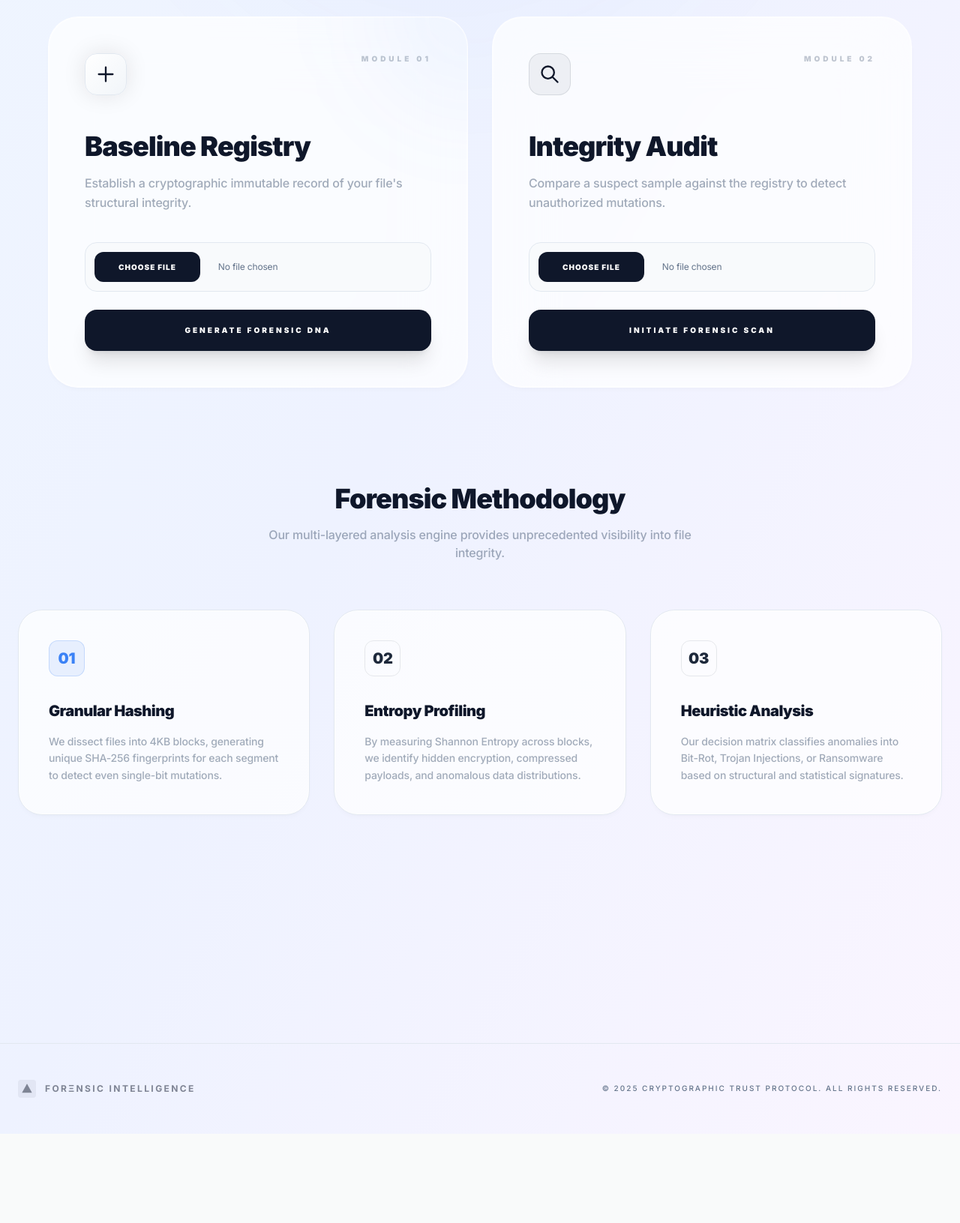
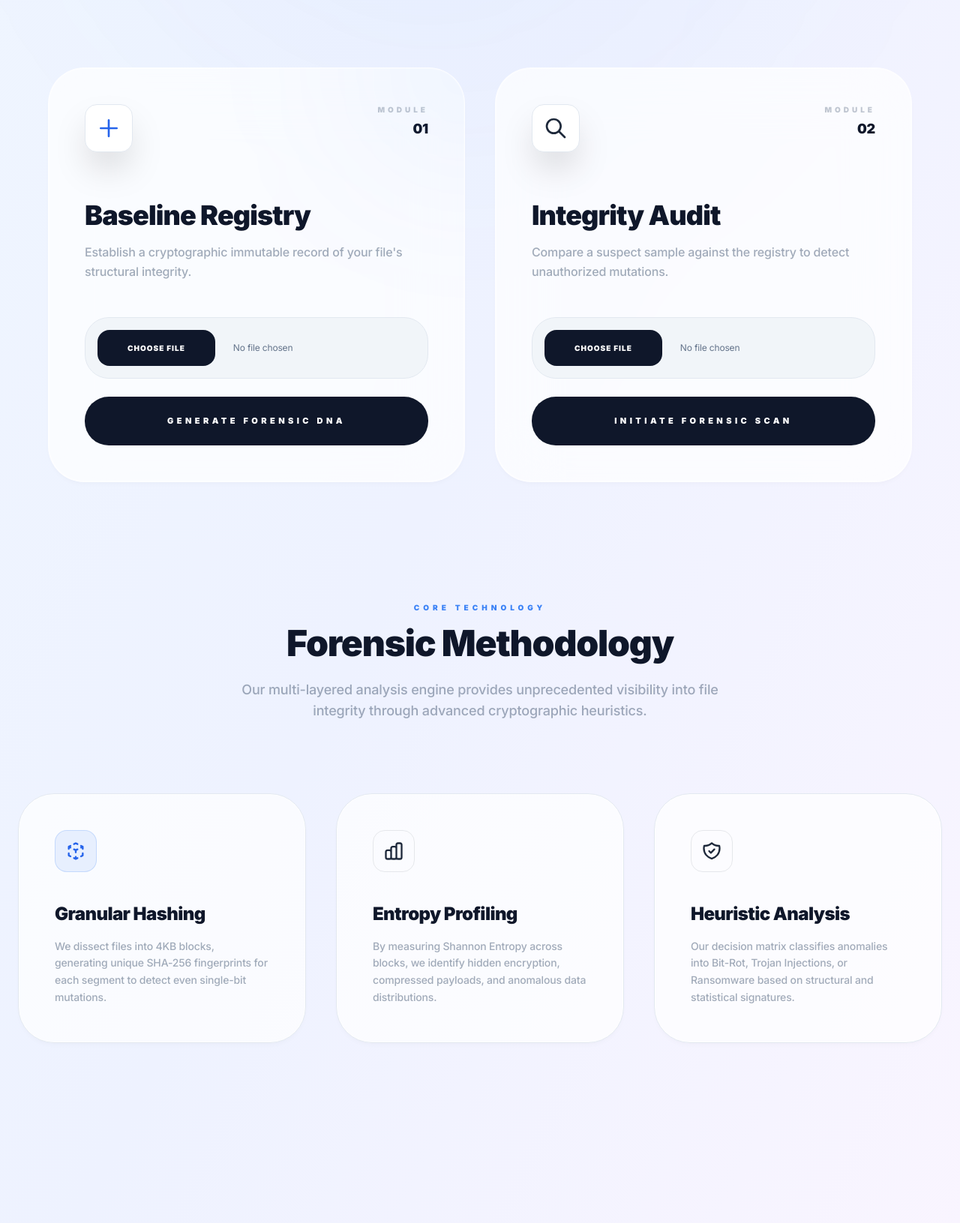
Before and after one commit to vaishnav4281/file-integrity, a Django app: page / in a window 1280 px wide. Shown: the part 801-2432 px from the top of the page at 75% size. Before the commit the page ends 2265 px from the top, so only its background shows below. Run offline with Django 5.2, Linux system fonts and the light colour scheme; some libraries are stand-ins or nearby versions.

Commit message:
design: Redesign landing page with premium SaaS UI
- Enhanced hero section with massive typography and dynamic glows
- Modernized action cards with improved spacing and hover effects
- Refined methodology section with cleaner grid and custom icons
- Improved success feedback UI for baseline registration

```diff
--- a/core/templates/core/landing.html
+++ b/core/templates/core/landing.html
@@ -4,73 +4,83 @@
 <div class="max-w-7xl mx-auto px-6 py-24">
 
     <!-- Hero Section -->
-    <div class="text-center mb-32 relative">
+    <div class="text-center mb-40 relative">
+        <!-- Decorative Glows -->
         <div
-            class="absolute top-1/2 left-1/2 -translate-x-1/2 -translate-y-1/2 w-[800px] h-[800px] bg-gradient-to-tr from-accent/10 via-violet-500/10 to-rose-500/10 blur-[120px] rounded-full -z-10 animate-pulse-slow">
+            class="absolute top-1/2 left-1/2 -translate-x-1/2 -translate-y-1/2 w-[1000px] h-[1000px] bg-gradient-to-tr from-blue-500/10 via-violet-500/10 to-rose-500/10 blur-[150px] rounded-full -z-10 animate-pulse-slow">
         </div>
 
-        <div class="inline-flex items-center gap-2 px-4 py-1.5 bg-slate-900/5 dark:bg-white/5 rounded-full border border-slate-900/10 dark:border-white/10 mb-12 reveal"
+        <div class="inline-flex items-center gap-3 px-5 py-2 bg-white/50 dark:bg-white/5 rounded-full border border-slate-200 dark:border-white/10 mb-12 reveal shadow-sm backdrop-blur-xl"
             style="animation-delay: 0.1s;">
-            <span class="text-[9px] font-black tracking-[0.4em] text-accent uppercase">Protocol v4.0.2</span>
-            <div class="w-1 h-1 rounded-full bg-slate-900/20 dark:bg-white/20"></div>
-            <span class="text-[9px] font-black tracking-[0.4em] text-secondary uppercase">Quantum-Safe</span>
+            <div class="flex items-center gap-2">
+                <span class="relative flex h-2 w-2">
+                    <span
+                        class="animate-ping absolute inline-flex h-full w-full rounded-full bg-emerald-400 opacity-75"></span>
+                    <span class="relative inline-flex rounded-full h-2 w-2 bg-emerald-500"></span>
+                </span>
+                <span class="text-[10px] font-black tracking-[0.3em] text-slate-900 dark:text-white uppercase">Network
+                    Active</span>
+            </div>
+            <div class="w-px h-3 bg-slate-200 dark:bg-white/10"></div>
+            <span class="text-[10px] font-black tracking-[0.3em] text-secondary uppercase">Protocol v4.0.2</span>
         </div>
 
-        <h1 class="text-6xl md:text-9xl font-black tracking-tighter text-slate-900 dark:text-white mb-8 leading-[0.85] reveal"
+        <h1 class="text-7xl md:text-[10rem] font-black tracking-tighter text-slate-900 dark:text-white mb-10 leading-[0.8] reveal"
             style="animation-delay: 0.2s;">
-            DECODE THE <br />
+            SECURE THE <br />
             <span
-                class="bg-clip-text text-transparent bg-gradient-to-r from-accent via-violet-500 to-rose-500 animate-gradient-x">UNSEEN.</span>
+                class="bg-clip-text text-transparent bg-gradient-to-r from-blue-600 via-violet-600 to-rose-600 dark:from-white dark:via-purple-200 dark:to-blue-200 animate-gradient-x">INTEGRITY.</span>
         </h1>
 
-        <p class="text-lg md:text-xl text-secondary max-w-2xl mx-auto leading-relaxed font-medium mb-16 reveal opacity-80"
+        <p class="text-xl md:text-2xl text-secondary max-w-3xl mx-auto leading-relaxed font-medium mb-20 reveal opacity-70"
             style="animation-delay: 0.3s;">
             Advanced cryptographic forensics for the modern infrastructure.
             Detect byte-level anomalies with sub-atomic precision.
         </p>
 
-        <div class="flex flex-wrap justify-center gap-6 reveal" style="animation-delay: 0.4s;">
+        <div class="flex flex-wrap justify-center gap-4 reveal" style="animation-delay: 0.4s;">
             <div
-                class="flex items-center gap-3 px-6 py-3 bg-white/50 dark:bg-white/5 rounded-2xl border border-slate-200 dark:border-white/5 hover:border-accent/30 hover:bg-accent/5 transition-colors duration-300 shadow-sm dark:shadow-none">
-                <span
-                    class="text-[10px] font-bold tracking-widest text-secondary uppercase group-hover:text-accent">Entropy
-                    Analysis</span>
+                class="px-6 py-3 bg-slate-900/5 dark:bg-white/5 rounded-2xl border border-slate-900/10 dark:border-white/10 text-[10px] font-black uppercase tracking-[0.2em] text-secondary">
+                Shannon Entropy
             </div>
             <div
-                class="flex items-center gap-3 px-6 py-3 bg-white/50 dark:bg-white/5 rounded-2xl border border-slate-200 dark:border-white/5 hover:border-violet-500/30 hover:bg-violet-500/5 transition-colors duration-300 shadow-sm dark:shadow-none">
-                <span class="text-[10px] font-bold tracking-widest text-secondary uppercase">SHA-256 Granular</span>
+                class="px-6 py-3 bg-slate-900/5 dark:bg-white/5 rounded-2xl border border-slate-900/10 dark:border-white/10 text-[10px] font-black uppercase tracking-[0.2em] text-secondary">
+                SHA-256 Granular
             </div>
             <div
-                class="flex items-center gap-3 px-6 py-3 bg-white/50 dark:bg-white/5 rounded-2xl border border-slate-200 dark:border-white/5 hover:border-rose-500/30 hover:bg-rose-500/5 transition-colors duration-300 shadow-sm dark:shadow-none">
-                <span class="text-[10px] font-bold tracking-widest text-secondary uppercase">Heuristic Threat
-                    Intel</span>
+                class="px-6 py-3 bg-slate-900/5 dark:bg-white/5 rounded-2xl border border-slate-900/10 dark:border-white/10 text-[10px] font-black uppercase tracking-[0.2em] text-secondary">
+                Heuristic Engine
             </div>
         </div>
     </div>
 
     <!-- Main Actions -->
-    <div class="grid grid-cols-1 lg:grid-cols-2 gap-8 max-w-6xl mx-auto mb-32">
+    <div class="grid grid-cols-1 lg:grid-cols-2 gap-10 max-w-6xl mx-auto mb-40">
 
         <!-- Register -->
-        <div class="glass-card rounded-[2.5rem] p-12 relative overflow-hidden group reveal"
+        <div class="glass-card rounded-[3rem] p-12 relative overflow-hidden group reveal"
             style="animation-delay: 0.5s;">
             <div
-                class="absolute top-0 right-0 w-64 h-64 bg-accent/5 blur-3xl rounded-full -mr-32 -mt-32 transition-all duration-700 group-hover:bg-accent/10">
+                class="absolute top-0 right-0 w-80 h-80 bg-blue-500/5 blur-[100px] rounded-full -mr-40 -mt-40 transition-all duration-700 group-hover:bg-blue-500/10">
             </div>
 
-            <div class="flex items-start justify-between mb-12">
+            <div class="flex items-start justify-between mb-16">
                 <div
-                    class="w-14 h-14 bg-gradient-to-br from-white to-slate-100 dark:from-white dark:to-zinc-200 rounded-2xl flex items-center justify-center shadow-[0_0_30px_rgba(0,0,0,0.1)] dark:shadow-[0_0_30px_rgba(255,255,255,0.1)] group-hover:scale-110 transition-transform duration-500 border border-slate-200 dark:border-white/20">
-                    <svg class="w-7 h-7 text-slate-900" fill="none" stroke="currentColor" viewBox="0 0 24 24">
+                    class="w-16 h-16 bg-white dark:bg-white/10 rounded-2xl flex items-center justify-center shadow-2xl group-hover:scale-110 transition-transform duration-500 border border-slate-200 dark:border-white/20">
+                    <svg class="w-8 h-8 text-blue-600 dark:text-blue-400" fill="none" stroke="currentColor"
+                        viewBox="0 0 24 24">
                         <path stroke-linecap="round" stroke-linejoin="round" stroke-width="2" d="M12 4v16m8-8H4" />
                     </svg>
                 </div>
-                <span class="text-[10px] font-black tracking-[0.4em] text-secondary uppercase opacity-40">Module
-                    01</span>
+                <div class="text-right">
+                    <span
+                        class="text-[10px] font-black tracking-[0.4em] text-secondary uppercase opacity-40 block mb-1">Module</span>
+                    <span class="text-lg font-black text-slate-900 dark:text-white">01</span>
+                </div>
             </div>
 
             <h2 class="text-4xl font-black text-slate-900 dark:text-white mb-4 tracking-tight">Baseline Registry</h2>
-            <p class="text-secondary mb-10 text-base leading-relaxed font-medium opacity-60">
+            <p class="text-secondary mb-12 text-base leading-relaxed font-medium opacity-60">
                 Establish a cryptographic immutable record of your file's structural integrity.
             </p>
 
@@ -79,44 +89,47 @@
                 {% csrf_token %}
                 <div class="relative group/input">
                     <input type="file" name="file" required class="block w-full text-xs text-secondary
-                        file:mr-6 file:py-3 file:px-8
-                        file:rounded-xl file:border-0
+                        file:mr-6 file:py-4 file:px-10
+                        file:rounded-2xl file:border-0
                         file:text-[10px] file:font-black file:uppercase file:tracking-widest
                         file:bg-slate-900 file:text-white dark:file:bg-white dark:file:text-black
-                        hover:file:bg-slate-800 dark:hover:file:bg-zinc-200 file:transition-all
-                        focus:outline-none bg-slate-50 dark:bg-white/[0.02] rounded-2xl border border-slate-200 dark:border-white/5 p-3
-                        group-hover/input:border-slate-300 dark:group-hover/input:border-white/20 transition-all duration-500
+                        hover:file:scale-105 file:transition-all
+                        focus:outline-none bg-slate-100 dark:bg-white/[0.03] rounded-[2rem] border border-slate-200 dark:border-white/5 p-4
+                        group-hover/input:border-blue-500/30 transition-all duration-500
                     " />
                 </div>
                 <button type="submit"
-                    class="btn-premium w-full py-5 bg-slate-900 text-white dark:bg-white dark:text-black rounded-2xl font-black text-[10px] uppercase tracking-[0.3em] hover:bg-slate-800 dark:hover:bg-zinc-200 active:scale-[0.98] shadow-xl">
+                    class="btn-premium w-full py-6 bg-slate-900 text-white dark:bg-white dark:text-black rounded-[2rem] font-black text-[11px] uppercase tracking-[0.4em] hover:shadow-2xl hover:shadow-blue-500/20 active:scale-[0.98] transition-all duration-300">
                     Generate Forensic DNA
                 </button>
             </form>
         </div>
 
         <!-- Verify -->
-        <div class="glass-card rounded-[2.5rem] p-12 relative overflow-hidden group reveal"
+        <div class="glass-card rounded-[3rem] p-12 relative overflow-hidden group reveal"
             style="animation-delay: 0.6s;">
             <div
-                class="absolute top-0 right-0 w-64 h-64 bg-rose-500/5 blur-3xl rounded-full -mr-32 -mt-32 transition-all duration-700 group-hover:bg-rose-500/10">
+                class="absolute top-0 right-0 w-80 h-80 bg-rose-500/5 blur-[100px] rounded-full -mr-40 -mt-40 transition-all duration-700 group-hover:bg-rose-500/10">
             </div>
 
-            <div class="flex items-start justify-between mb-12">
+            <div class="flex items-start justify-between mb-16">
                 <div
-                    class="w-14 h-14 bg-slate-900/5 dark:bg-white/5 border border-slate-900/10 dark:border-white/10 rounded-2xl flex items-center justify-center group-hover:scale-110 transition-transform duration-500 group-hover:border-rose-500/50 group-hover:bg-rose-500/10">
-                    <svg class="w-7 h-7 text-slate-900 dark:text-white group-hover:text-rose-500 transition-colors"
-                        fill="none" stroke="currentColor" viewBox="0 0 24 24">
+                    class="w-16 h-16 bg-white dark:bg-white/10 rounded-2xl flex items-center justify-center shadow-2xl group-hover:scale-110 transition-transform duration-500 border border-slate-200 dark:border-white/20">
+                    <svg class="w-8 h-8 text-rose-600 dark:text-rose-400" fill="none" stroke="currentColor"
+                        viewBox="0 0 24 24">
                         <path stroke-linecap="round" stroke-linejoin="round" stroke-width="2"
                             d="M21 21l-6-6m2-5a7 7 0 11-14 0 7 7 0 0114 0z" />
                     </svg>
                 </div>
-                <span class="text-[10px] font-black tracking-[0.4em] text-secondary uppercase opacity-40">Module
-                    02</span>
+                <div class="text-right">
+                    <span
+                        class="text-[10px] font-black tracking-[0.4em] text-secondary uppercase opacity-40 block mb-1">Module</span>
+                    <span class="text-lg font-black text-slate-900 dark:text-white">02</span>
+                </div>
             </div>
 
             <h2 class="text-4xl font-black text-slate-900 dark:text-white mb-4 tracking-tight">Integrity Audit</h2>
-            <p class="text-secondary mb-10 text-base leading-relaxed font-medium opacity-60">
+            <p class="text-secondary mb-12 text-base leading-relaxed font-medium opacity-60">
                 Compare a suspect sample against the registry to detect unauthorized mutations.
             </p>
 
@@ -125,60 +138,78 @@
                 {% csrf_token %}
                 <div class="relative group/input">
                     <input type="file" name="file" required class="block w-full text-xs text-secondary
-                        file:mr-6 file:py-3 file:px-8
-                        file:rounded-xl file:border-0
+                        file:mr-6 file:py-4 file:px-10
+                        file:rounded-2xl file:border-0
                         file:text-[10px] file:font-black file:uppercase file:tracking-widest
                         file:bg-slate-900 file:text-white dark:file:bg-white dark:file:text-black
-                        hover:file:bg-slate-800 dark:hover:file:bg-zinc-200 file:transition-all
-                        focus:outline-none bg-slate-50 dark:bg-white/[0.02] rounded-2xl border border-slate-200 dark:border-white/5 p-3
-                        group-hover/input:border-slate-300 dark:group-hover/input:border-white/20 transition-all duration-500
+                        hover:file:scale-105 file:transition-all
+                        focus:outline-none bg-slate-100 dark:bg-white/[0.03] rounded-[2rem] border border-slate-200 dark:border-white/5 p-4
+                        group-hover/input:border-rose-500/30 transition-all duration-500
                     " />
                 </div>
                 <button type="submit"
-                    class="btn-premium w-full py-5 bg-slate-900 text-white dark:bg-white dark:text-black rounded-2xl font-black text-[10px] uppercase tracking-[0.3em] hover:bg-slate-800 dark:hover:bg-zinc-200 active:scale-[0.98] shadow-xl">
+                    class="btn-premium w-full py-6 bg-slate-900 text-white dark:bg-white dark:text-black rounded-[2rem] font-black text-[11px] uppercase tracking-[0.4em] hover:shadow-2xl hover:shadow-rose-500/20 active:scale-[0.98] transition-all duration-300">
                     Initiate Forensic Scan
                 </button>
             </form>
         </div>
     </div>
 
-    <!-- How it Works Section -->
-    <div class="mb-32 reveal" style="animation-delay: 0.7s;">
-        <div class="text-center mb-16">
-            <h2 class="text-4xl font-black text-slate-900 dark:text-white mb-4 tracking-tight">Forensic Methodology</h2>
-            <p class="text-secondary max-w-xl mx-auto font-medium opacity-60">Our multi-layered analysis engine provides
-                unprecedented visibility into file integrity.</p>
+    <!-- Methodology Section -->
+    <div class="mb-40 reveal" style="animation-delay: 0.7s;">
+        <div class="text-center mb-24">
+            <div class="text-[10px] font-black tracking-[0.5em] text-accent uppercase mb-4">Core Technology</div>
+            <h2 class="text-5xl font-black text-slate-900 dark:text-white mb-6 tracking-tight">Forensic Methodology</h2>
+            <p class="text-secondary max-w-2xl mx-auto text-lg font-medium opacity-60">Our multi-layered analysis engine
+                provides
+                unprecedented visibility into file integrity through advanced cryptographic heuristics.</p>
         </div>
 
-        <div class="grid grid-cols-1 md:grid-cols-3 gap-8">
-            <div class="glass-card p-10 rounded-[2rem] border border-slate-200 dark:border-white/5">
+        <div class="grid grid-cols-1 md:grid-cols-3 gap-10">
+            <div
+                class="glass-card p-12 rounded-[3rem] border border-slate-200 dark:border-white/5 group hover:bg-blue-500/[0.02]">
                 <div
-                    class="w-12 h-12 bg-accent/10 rounded-xl flex items-center justify-center mb-8 border border-accent/20">
-                    <span class="text-accent font-black text-xl">01</span>
+                    class="w-14 h-14 bg-blue-500/10 rounded-2xl flex items-center justify-center mb-10 border border-blue-500/20 group-hover:scale-110 transition-transform duration-500">
+                    <svg class="w-7 h-7 text-blue-600 dark:text-blue-400" fill="none" stroke="currentColor"
+                        viewBox="0 0 24 24">
+                        <path stroke-linecap="round" stroke-linejoin="round" stroke-width="2"
+                            d="M14 10l-2 1m0 0l-2-1m2 1v2.5M20 7l-2 1m2-1l-2-1m2 1v2.5M14 4l-2-1-2 1M4 7l2-1M4 7l2 1M4 7v2.5M12 21l-2-1m2 1l2-1m-2 1v-2.5M6 18l-2-1v-2.5M18 18l2-1v-2.5" />
+                    </svg>
                 </div>
-                <h3 class="text-xl font-black text-slate-900 dark:text-white mb-4 tracking-tight">Granular Hashing</h3>
+                <h3 class="text-2xl font-black text-slate-900 dark:text-white mb-4 tracking-tight">Granular Hashing</h3>
                 <p class="text-sm text-secondary leading-relaxed font-medium opacity-60">We dissect files into 4KB
                     blocks, generating unique SHA-256 fingerprints for each segment to detect even single-bit mutations.
                 </p>
             </div>
 
-            <div class="glass-card p-10 rounded-[2rem] border border-slate-200 dark:border-white/5">
+            <div
+                class="glass-card p-12 rounded-[3rem] border border-slate-200 dark:border-white/5 group hover:bg-violet-500/[0.02]">
                 <div
-                    class="w-12 h-12 bg-violet-500/10 rounded-xl flex items-center justify-center mb-8 border border-violet-500/20">
-                    <span class="text-violet-500 font-black text-xl">02</span>
+                    class="w-14 h-14 bg-violet-500/10 rounded-2xl flex items-center justify-center mb-10 border border-violet-500/20 group-hover:scale-110 transition-transform duration-500">
+                    <svg class="w-7 h-7 text-violet-600 dark:text-violet-400" fill="none" stroke="currentColor"
+                        viewBox="0 0 24 24">
+                        <path stroke-linecap="round" stroke-linejoin="round" stroke-width="2"
+                            d="M9 19v-6a2 2 0 00-2-2H5a2 2 0 00-2 2v6a2 2 0 002 2h2a2 2 0 002-2zm0 0V9a2 2 0 012-2h2a2 2 0 012 2v10m-6 0a2 2 0 002 2h2a2 2 0 002-2m0 0V5a2 2 0 012-2h2a2 2 0 012 2v14a2 2 0 01-2 2h-2a2 2 0 01-2-2z" />
+                    </svg>
                 </div>
-                <h3 class="text-xl font-black text-slate-900 dark:text-white mb-4 tracking-tight">Entropy Profiling</h3>
+                <h3 class="text-2xl font-black text-slate-900 dark:text-white mb-4 tracking-tight">Entropy Profiling
+                </h3>
                 <p class="text-sm text-secondary leading-relaxed font-medium opacity-60">By measuring Shannon Entropy
                     across blocks, we identify hidden encryption, compressed payloads, and anomalous data distributions.
                 </p>
             </div>
 
-            <div class="glass-card p-10 rounded-[2rem] border border-slate-200 dark:border-white/5">
+            <div
+                class="glass-card p-12 rounded-[3rem] border border-slate-200 dark:border-white/5 group hover:bg-rose-500/[0.02]">
                 <div
-                    class="w-12 h-12 bg-rose-500/10 rounded-xl flex items-center justify-center mb-8 border border-rose-500/20">
-                    <span class="text-rose-500 font-black text-xl">03</span>
+                    class="w-14 h-14 bg-rose-500/10 rounded-2xl flex items-center justify-center mb-10 border border-rose-500/20 group-hover:scale-110 transition-transform duration-500">
+                    <svg class="w-7 h-7 text-rose-600 dark:text-rose-400" fill="none" stroke="currentColor"
+                        viewBox="0 0 24 24">
+                        <path stroke-linecap="round" stroke-linejoin="round" stroke-width="2"
+                            d="M9 12l2 2 4-4m5.618-4.016A11.955 11.955 0 0112 2.944a11.955 11.955 0 01-8.618 3.04A12.02 12.02 0 003 9c0 5.591 3.824 10.29 9 11.622 5.176-1.332 9-6.03 9-11.622 0-1.042-.133-2.052-.382-3.016z" />
+                    </svg>
                 </div>
-                <h3 class="text-xl font-black text-slate-900 dark:text-white mb-4 tracking-tight">Heuristic Analysis
+                <h3 class="text-2xl font-black text-slate-900 dark:text-white mb-4 tracking-tight">Heuristic Analysis
                 </h3>
                 <p class="text-sm text-secondary leading-relaxed font-medium opacity-60">Our decision matrix classifies
                     anomalies into Bit-Rot, Trojan Injections, or Ransomware based on structural and statistical
@@ -187,30 +218,28 @@
         </div>
     </div>
 
-
-
     <!-- Success Feedback -->
     {% if action == 'registered' and success %}
-    <div class="max-w-3xl mx-auto glass-card rounded-[3rem] p-16 text-center reveal">
+    <div class="max-w-4xl mx-auto glass-card rounded-[4rem] p-20 text-center reveal shadow-2xl">
         <div
-            class="w-20 h-20 rounded-full bg-success/10 border border-success/20 flex items-center justify-center mb-10 mx-auto">
-            <svg class="h-10 w-10 text-success" fill="none" stroke="currentColor" viewBox="0 0 24 24">
+            class="w-24 h-24 rounded-full bg-emerald-500/10 border border-emerald-500/20 flex items-center justify-center mb-12 mx-auto animate-bounce">
+            <svg class="h-12 w-12 text-emerald-500" fill="none" stroke="currentColor" viewBox="0 0 24 24">
                 <path stroke-linecap="round" stroke-linejoin="round" stroke-width="3" d="M5 13l4 4L19 7"></path>
             </svg>
         </div>
-        <h3 class="text-4xl font-black text-slate-900 dark:text-white mb-4 tracking-tight">DNA Indexed</h3>
-        <p class="text-secondary mb-12 text-lg font-medium opacity-60">
+        <h3 class="text-5xl font-black text-slate-900 dark:text-white mb-6 tracking-tight">DNA Indexed</h3>
+        <p class="text-secondary mb-16 text-xl font-medium opacity-60">
             Cryptographic baseline for <span class="text-slate-900 dark:text-white font-bold">{{ profile.file_name
                 }}</span> is now active.
         </p>
 
         <div
-            class="bg-slate-100 dark:bg-black/50 rounded-2xl p-8 border border-slate-200 dark:border-white/5 relative overflow-hidden group/code">
-            <div class="absolute inset-0 bg-gradient-to-br from-accent/5 to-transparent"></div>
-            <span class="text-[9px] uppercase tracking-[0.5em] text-secondary font-black block mb-4 opacity-40">Master
+            class="bg-slate-900 dark:bg-black/50 rounded-[2rem] p-10 border border-slate-800 dark:border-white/5 relative overflow-hidden group/code">
+            <div class="absolute inset-0 bg-gradient-to-br from-blue-500/10 to-transparent"></div>
+            <span class="text-[10px] uppercase tracking-[0.5em] text-secondary font-black block mb-6 opacity-40">Master
                 Fingerprint</span>
             <code
-                class="font-mono text-xs text-slate-900 dark:text-white break-all select-all block leading-relaxed tracking-widest">{{ profile.full_hash }}</code>
+                class="font-mono text-sm text-blue-400 dark:text-blue-300 break-all select-all block leading-relaxed tracking-widest">{{ profile.full_hash }}</code>
         </div>
     </div>
     {% endif %}
```
